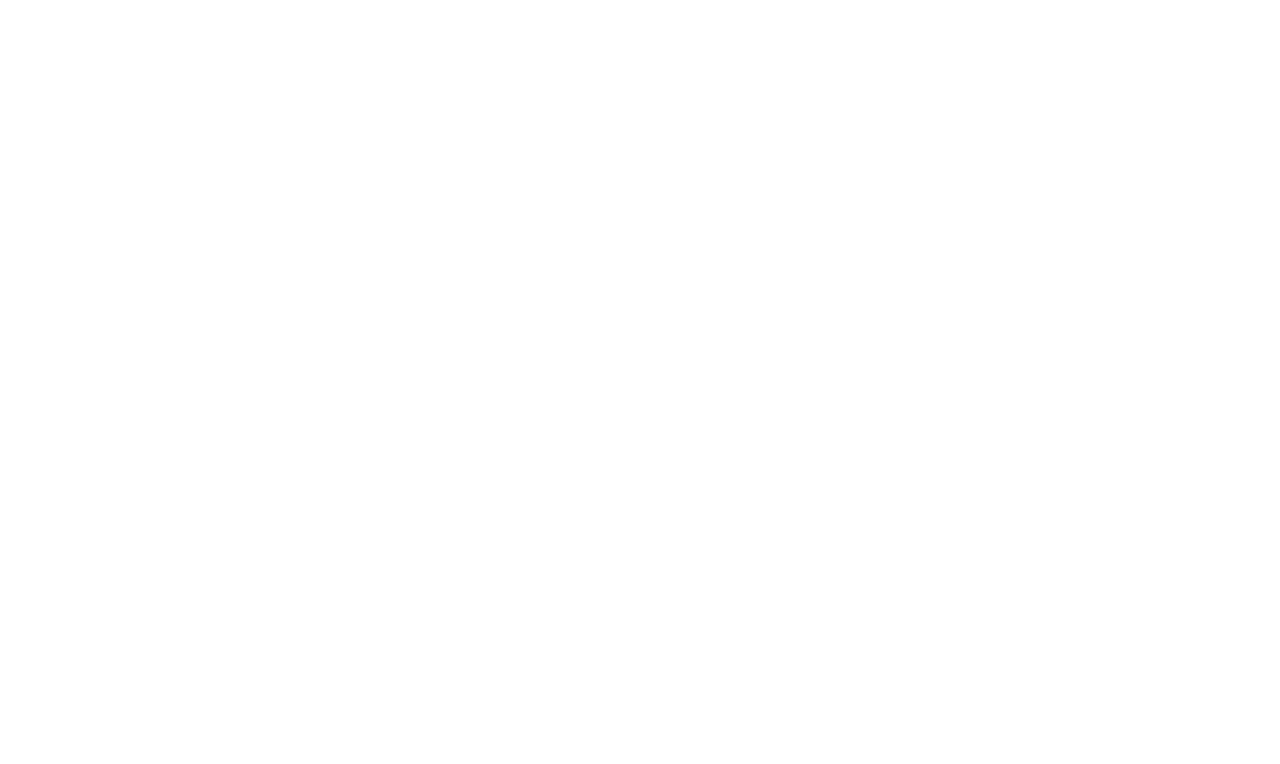
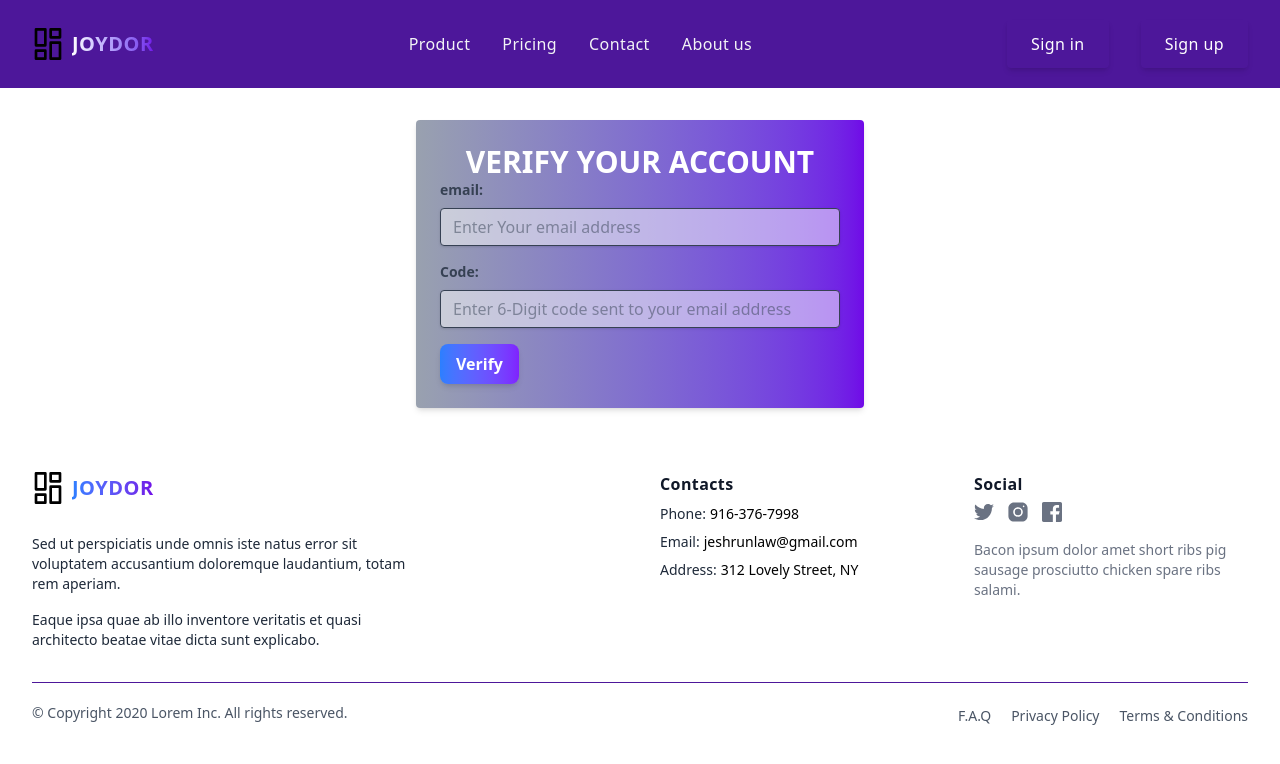
Before and after one commit to jesh-dev/joydor_react, a React (Vite) app: page /verify in a window 1280 px wide. Before the commit this address had no page. Shown: the top 764 px of the page. Built offline with nearby package versions, Linux system fonts and the light colour scheme.

Commit message:
adding some changes

```diff
--- a/src/App.jsx
+++ b/src/App.jsx
@@ -4,6 +4,7 @@
 import MyForm from './Pages/Register';
 import { Content } from './Pages/Product';
 import Login from './Pages/Login';
+import Verify from './Pages/Verify';
 
 
 const App = () => {
@@ -17,11 +18,7 @@
                 <Route path="/register" element={<MyForm/>} />
                 <Route path="/product" element={<Content/>} />
                 <Route path="/login" element={<Login/>} />
-                {/* <Route path="/about" element={} />
-                <Route path="/contact" element={} /> */}
-                {/* <Route path="contact" element={<Contact />} />
-                <Route path="*" element={<NoPage />} /> */}
-              {/* </Route> */}
+                <Route path="/verify" element={<Verify/>} />
             </Routes>
           </BrowserRouter>
 
--- a/src/Components/Navbar.jsx
+++ b/src/Components/Navbar.jsx
@@ -36,7 +36,7 @@
           <ul className="flex items-center hidden space-x-8 lg:flex">
             <li>
               <Link
-                to="/product"
+                to="/verify"
                 // aria-label="Our product"
                 // title="Our product"
                 className="font-medium tracking-wide text-gray-100 transition-colors duration-200 hover:text-teal-accent-400"
@@ -176,7 +176,7 @@
                     <ul className="space-y-4">
                       <li>
                         <Link
-                          to="/product"
+                          to="/verify"
                           aria-label="Our product"
                           title="Our product"
                           className="font-medium tracking-wide text-gray-700 transition-colors duration-200 hover:text-blue-500"
--- a/src/Pages/Register.jsx
+++ b/src/Pages/Register.jsx
@@ -41,6 +41,12 @@
 
     if (!formData.phone_number.trim()) {
       newErrors.phone_number = "phone number is required";
+    } else if (
+      /^0[789][01]\d{8}$/.test(
+        formData.phone_number
+      )
+    ) {
+      newErrors.phone_number = "Unsupported Password Syntax";
     }
 
     if (!formData.password.trim()) {
--- /dev/null
+++ b/src/Pages/Verify.jsx
@@ -0,0 +1,139 @@
+import { useState } from "react";
+import { Nav } from "../Components/Navbar";
+import axios from "axios";
+import { Footer } from "../Components/Footer";
+
+function Verify() {
+  const [formData, setFormData] = useState({
+    email: "",
+    code: "",
+  });
+  const [errors, setErrors] = useState({});
+
+  // Function to Capture user entry
+  const handleChange = (e) => {
+    setFormData({ ...formData, [e.target.name]: e.target.value });
+  };
+
+  const validateForm = () => {
+    const newErrors = {};
+    if (!formData.email.trim()) {
+      newErrors.email = "email is required";
+    }
+
+    if (!formData.code.trim()) {
+      newErrors.code = "code is required";
+    } else if (
+       !/^(?=.*[0-9])[0-9]{6,6}$/.test(
+        formData.code
+      )
+    ) {
+      newErrors.code = "Unsupported code Syntax";
+    }
+
+    setErrors(newErrors);
+    return Object.keys(newErrors).length === 0;
+  };
+
+  const handleSubmit = async (e) => {
+    e.preventDefault();
+    if (!validateForm()) {
+      return;
+    }
+
+    try {
+      const response = await axios.post("http://127.0.0.1:8000/api/verify", {
+        email: formData.email.trim(),
+        code: formData.code.trim(),
+      });
+      if (response.status === 200) {
+        alert(response.data.message);
+      }
+    } catch (error) {
+      console.log(error);
+      alert(error.response.data.message);
+      setErrors(error.response.data.errors);
+    }
+  };
+  return (
+    <>
+      <Nav />
+      <div className="mt-30">
+        <form
+          onSubmit={handleSubmit}
+          className="max-w-md mx-auto p-6 rounded shadow-md bg-gradient-to-r from-gray-400 to-violet-700"
+        >
+          <div className="font-bold text-3xl flex justify-center text-white uppercase ">
+             Verify Your Account
+          </div>
+          <div className="mb-4">
+            <label
+              htmlFor="email"
+              className="block text-gray-700 text-sm font-bold mb-2"
+            >
+              email:
+            </label>
+            <input
+              type="email"
+              id="email"
+              name="email"
+              placeholder="Enter Your email address"
+              onChange={handleChange}
+              value={formData.email}
+              className={`shadow appearance-none border rounded
+                w-full py-2 px-3 text-gray-700 leading-tight bg-white/50
+                focus:bg-white focus:outline-blue-700 focus:shadow-outline${
+                  errors.email && "border-red-500 focus:outline-red-500"
+                }`}
+            />
+            {errors.email && (
+              <p className="mt-2 text-sm text-red-500">{errors.email}</p>
+            )}
+          </div>
+
+          <div className="mb-4">
+            <label
+              htmlFor="tel"
+              className="block text-gray-700 text-sm font-bold mb-2"
+            >
+              Code:
+            </label>
+            <input
+              type="text"
+              id="code"
+              name="code"
+              placeholder="Enter 6-Digit code sent to your email address"
+              onChange={handleChange}
+              value={formData.code}
+              className={`shadow appearance-none border rounded
+                w-full py-2 px-3 text-gray-700 leading-tight bg-white/50
+                focus:bg-white focus:outline-blue-700 focus:shadow-outline${
+                  errors.code && "border-red-500 focus:outline-red-500"
+                }`}
+            />
+            {errors.code && (
+              <p className="mt-2 text-sm text-red-500">{errors.code}</p>
+            )}
+          </div>
+            {/* <input type="number" name="" id="" /> */}
+          <button
+            className="bg-gradient-to-r from-blue-500
+            to-violet-600 hover:bg-gradient-to-l hover:from-bg-violet-700 hover:to-bg-blue-700
+            text-white font-semibold py-2 px-4 rounded-lg
+            transition-all duration-200 transform hover:scale-[1.02]
+            focus:outline-none focus:shadow-outline
+            shadow-md
+            "
+            type="submit"
+          >
+            Verify
+          </button>
+        </form>
+      </div>
+
+      <Footer />
+    </>
+  );
+}
+
+export default Verify;
```
